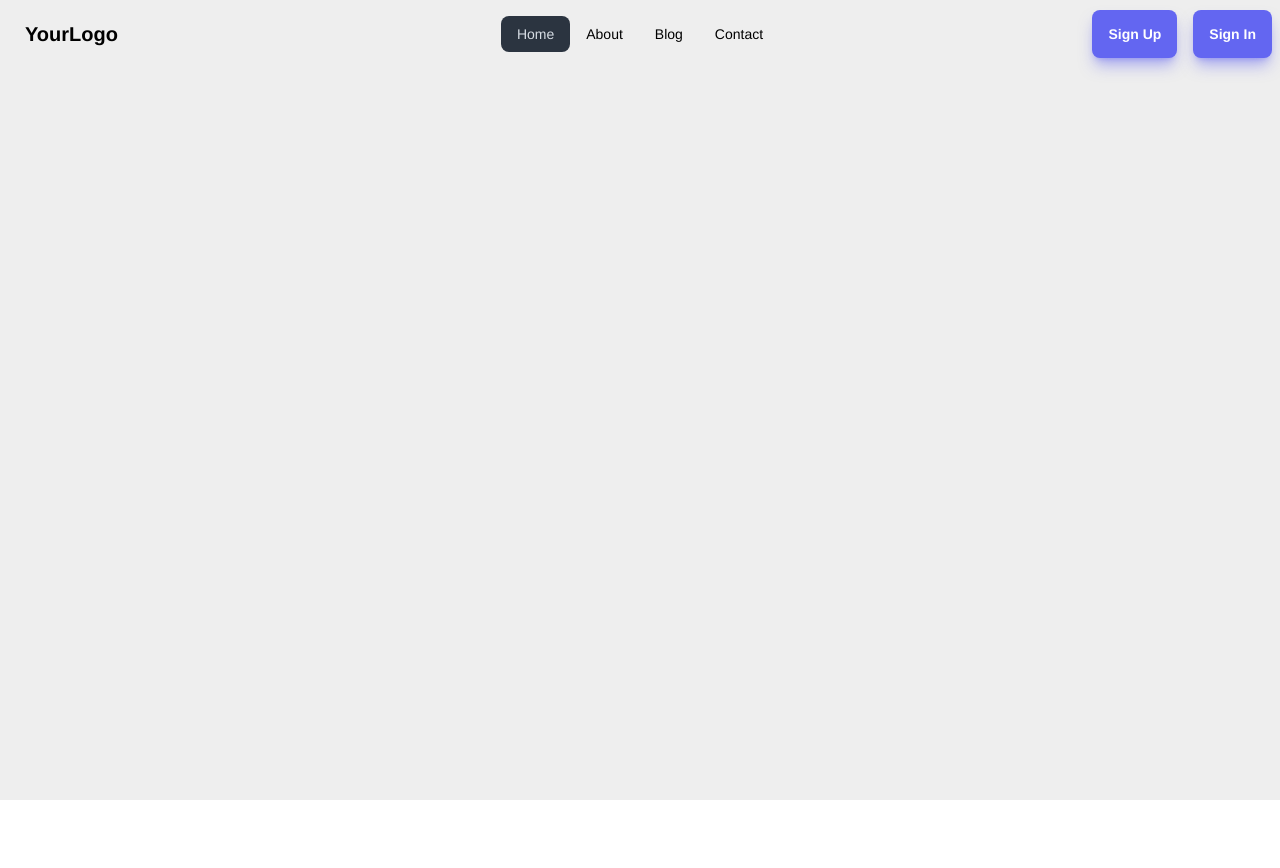
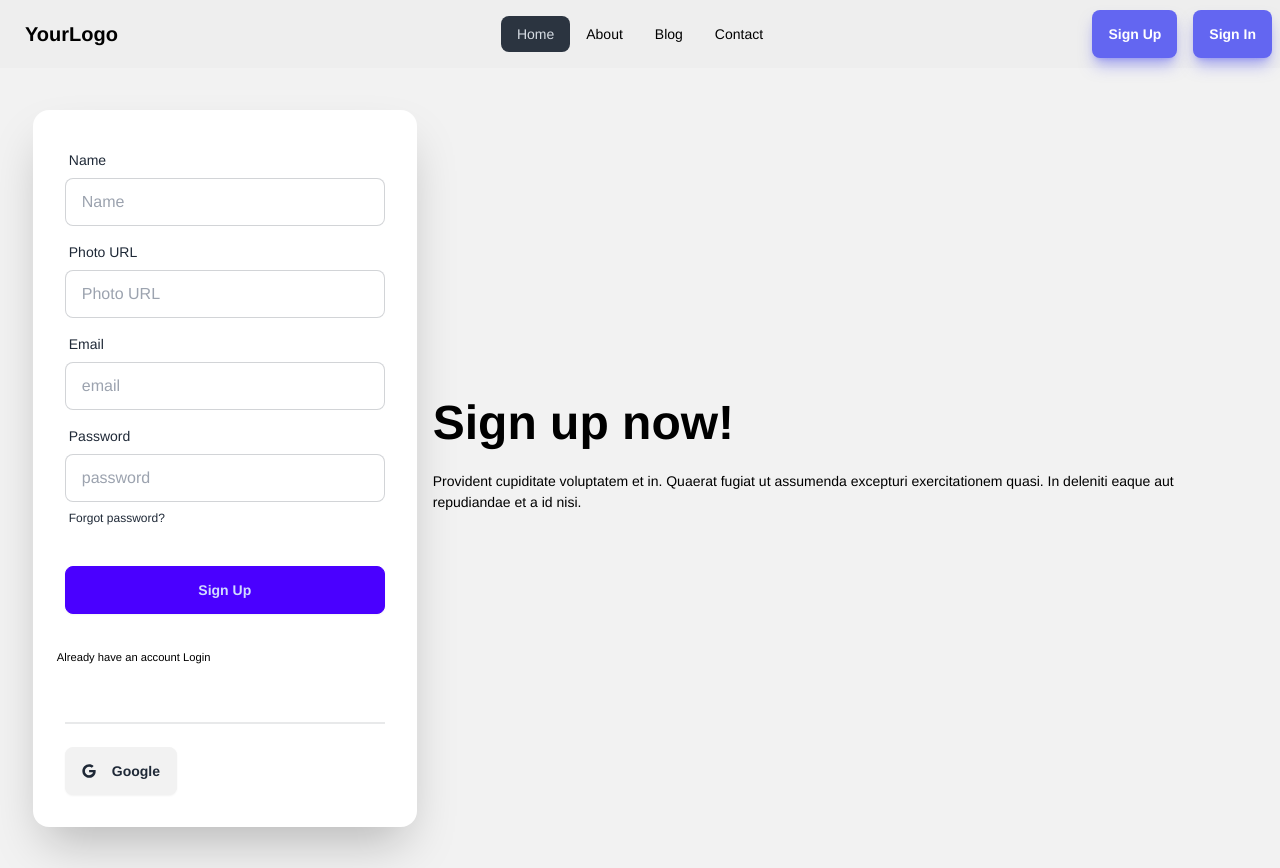
Before and after one commit to mrokonuzzaman040/bd-home-finders, a React (Vite) app: page /register in a window 1280 px wide. Before the commit the page ends 800 px from the top, so only its background shows below. Built offline with nearby package versions, Linux system fonts and the light colour scheme; no server answers.

Commit message:
Fix import paths and update API usage

```diff
--- a/src/Components/Common/Navbar/Navbar.jsx
+++ b/src/Components/Common/Navbar/Navbar.jsx
@@ -1,9 +1,20 @@
-import React from 'react';
+import React, { useContext } from 'react';
 import { Link, NavLink } from 'react-router-dom';
-
-const user = false;
+import { AuthContext } from '../../Providers/AuthProvider';
+import useAdmin from '../../Hooks/useAdmin';
 
 const Navbar = () => {
+
+    const { user, logOut } = useContext(AuthContext);
+    // const [isAdmin] = useAdmin();
+    // const [cart] = useCart();
+
+    const handleLogOut = () => {
+        logOut()
+            .then(() => { })
+            .catch(error => console.log(error));
+    }
+
     const items = <>
         <li>
             <NavLink className="">Home</NavLink>
@@ -39,7 +50,10 @@
                 </div>
                 <div className="navbar-end">
                     {user ?
-                        <button className='btn text-white border-none bg-indigo-500 shadow-lg shadow-indigo-500/50'>Dashboard</button> :
+                        <div className="flex gap-4">
+                            <button className='btn text-white border-none bg-indigo-500 shadow-lg shadow-indigo-500/50'>Dashboard</button>
+                            <button onClick={handleLogOut} className='btn text-white border-none bg-indigo-500 shadow-lg shadow-indigo-500/50'>Logout</button>
+                        </div> :
                         <div className="flex gap-4">
                             <Link to={'/register'} className="btn text-white border-none bg-indigo-500 shadow-lg shadow-indigo-500/50">Sign Up</Link>
                             <Link to={'/login'} className="btn text-white border-none bg-indigo-500 shadow-lg shadow-indigo-500/50">Sign In</Link>
--- a/src/Components/Hooks/useAdmin.jsx
+++ b/src/Components/Hooks/useAdmin.jsx
@@ -1,10 +1,10 @@
 import { useQuery } from "@tanstack/react-query";
 import useAuth from "./useAuth";
-import useAxiosSecure from "./useAxiosSecure";
+import useSecureApi from "./useSecureApi";
 
 const useAdmin = () => {
     const { user, loading } = useAuth();
-    const axiosSecure = useAxiosSecure();
+    const axiosSecure = useSecureApi();
     const { data: isAdmin, isPending: isAdminLoading } = useQuery({
         queryKey: [user?.email, 'isAdmin'],
         enabled: !loading,
--- a/src/Components/Hooks/useAuth.jsx
+++ b/src/Components/Hooks/useAuth.jsx
@@ -1,5 +1,5 @@
 import { useContext } from "react";
-import { AuthContext } from "../Provider/AuthProvider/AuthProvider";
+import { AuthContext } from "../Providers/AuthProvider";
 
 const useAuth = () => {
     const auth = useContext(AuthContext);
--- a/src/Components/Providers/AuthProvider.jsx
+++ b/src/Components/Providers/AuthProvider.jsx
@@ -47,14 +47,14 @@
             setUser(currentUser);
             if (currentUser) {
                 // get token and store client
-                // const userInfo = { email: currentUser.email };
-                // axiosPublic.post('/jwt', userInfo)
-                //     .then(res => {
-                //         if (res.data.token) {
-                //             localStorage.setItem('access-token', res.data.token);
-                //             setLoading(false);
-                //         }
-                //     })
+                const userInfo = { email: currentUser.email };
+                axiosPublic.post('/jwt', userInfo)
+                    .then(res => {
+                        if (res.data.token) {
+                            localStorage.setItem('access-token', res.data.token);
+                            setLoading(false);
+                        }
+                    })
             }
             else {
                 // TODO: remove token (if token stored in the client side: Local storage, caching, in memory)
--- a/src/Components/Register/Signup/SignUp.jsx
+++ b/src/Components/Register/Signup/SignUp.jsx
@@ -1,9 +1,110 @@
-import React from 'react';
+import React, { useContext } from 'react';
+import { Link, useNavigate } from "react-router-dom";
+import usePublicApi from '../../Hooks/usePublicApi';
+import { useForm } from "react-hook-form";
+import { AuthContext } from '../../Providers/AuthProvider';
+import SocialLogin from '../../Hooks/SocialLogin/SocialLogin';
 
 const SignUp = () => {
+
+    const axiosPublic = usePublicApi();
+    const { register, handleSubmit, reset, formState: { errors } } = useForm();
+    const { createUser, updateUserProfile } = useContext(AuthContext);
+    const navigate = useNavigate();
+
+    const onSubmit = data => {
+
+        createUser(data.email, data.password)
+            .then(result => {
+                const loggedUser = result.user;
+                console.log(loggedUser);
+                updateUserProfile(data.name, data.photoURL)
+                    .then(() => {
+                        // create user entry in the database
+                        const userInfo = {
+                            name: data.name,
+                            email: data.email
+                        }
+                        axiosPublic.post('/users', userInfo)
+                            .then(res => {
+                                if (res.data.insertedId) {
+                                    console.log('user added to the database')
+                                    reset();
+                                    Swal.fire({
+                                        position: 'top-end',
+                                        icon: 'success',
+                                        title: 'User created successfully.',
+                                        showConfirmButton: false,
+                                        timer: 1500
+                                    });
+                                    navigate('/');
+                                }
+                            })
+
+
+                    })
+                    .catch(error => console.log(error))
+            })
+    };
+
+
+
     return (
-        <div>
-
+        <div className="hero min-h-screen bg-base-200">
+            <div className="hero-content flex-col lg:flex-row-reverse">
+                <div className="text-center lg:text-left">
+                    <h1 className="text-5xl font-bold">Sign up now!</h1>
+                    <p className="py-6">Provident cupiditate voluptatem et in. Quaerat fugiat ut assumenda excepturi exercitationem quasi. In deleniti eaque aut repudiandae et a id nisi.</p>
+                </div>
+                <div className="card flex-shrink-0 w-full max-w-sm shadow-2xl bg-base-100">
+                    <form onSubmit={handleSubmit(onSubmit)} className="card-body">
+                        <div className="form-control">
+                            <label className="label">
+                                <span className="label-text">Name</span>
+                            </label>
+                            <input type="text"  {...register("name", { required: true })} name="name" placeholder="Name" className="input input-bordered" />
+                            {errors.name && <span className="text-red-600">Name is required</span>}
+                        </div>
+                        <div className="form-control">
+                            <label className="label">
+                                <span className="label-text">Photo URL</span>
+                            </label>
+                            <input type="text"  {...register("photoURL", { required: true })} placeholder="Photo URL" className="input input-bordered" />
+                            {errors.photoURL && <span className="text-red-600">Photo URL is required</span>}
+                        </div>
+                        <div className="form-control">
+                            <label className="label">
+                                <span className="label-text">Email</span>
+                            </label>
+                            <input type="email"  {...register("email", { required: true })} name="email" placeholder="email" className="input input-bordered" />
+                            {errors.email && <span className="text-red-600">Email is required</span>}
+                        </div>
+                        <div className="form-control">
+                            <label className="label">
+                                <span className="label-text">Password</span>
+                            </label>
+                            <input type="password"  {...register("password", {
+                                required: true,
+                                minLength: 6,
+                                maxLength: 20,
+                                pattern: /(?=.*[A-Z])(?=.*[!@#$&*])(?=.*[0-9])(?=.*[a-z])/
+                            })} placeholder="password" className="input input-bordered" />
+                            {errors.password?.type === 'required' && <p className="text-red-600">Password is required</p>}
+                            {errors.password?.type === 'minLength' && <p className="text-red-600">Password must be 6 characters</p>}
+                            {errors.password?.type === 'maxLength' && <p className="text-red-600">Password must be less than 20 characters</p>}
+                            {errors.password?.type === 'pattern' && <p className="text-red-600">Password must have one Uppercase one lower case, one number and one special character.</p>}
+                            <label className="label">
+                                <a href="#" className="label-text-alt link link-hover">Forgot password?</a>
+                            </label>
+                        </div>
+                        <div className="form-control mt-6">
+                            <input className="btn btn-primary" type="submit" value="Sign Up" />
+                        </div>
+                    </form>
+                    <p className="px-6"><small>Already have an account <Link to="/login">Login</Link></small></p>
+                    <SocialLogin></SocialLogin>
+                </div>
+            </div>
         </div>
     );
 };
```
